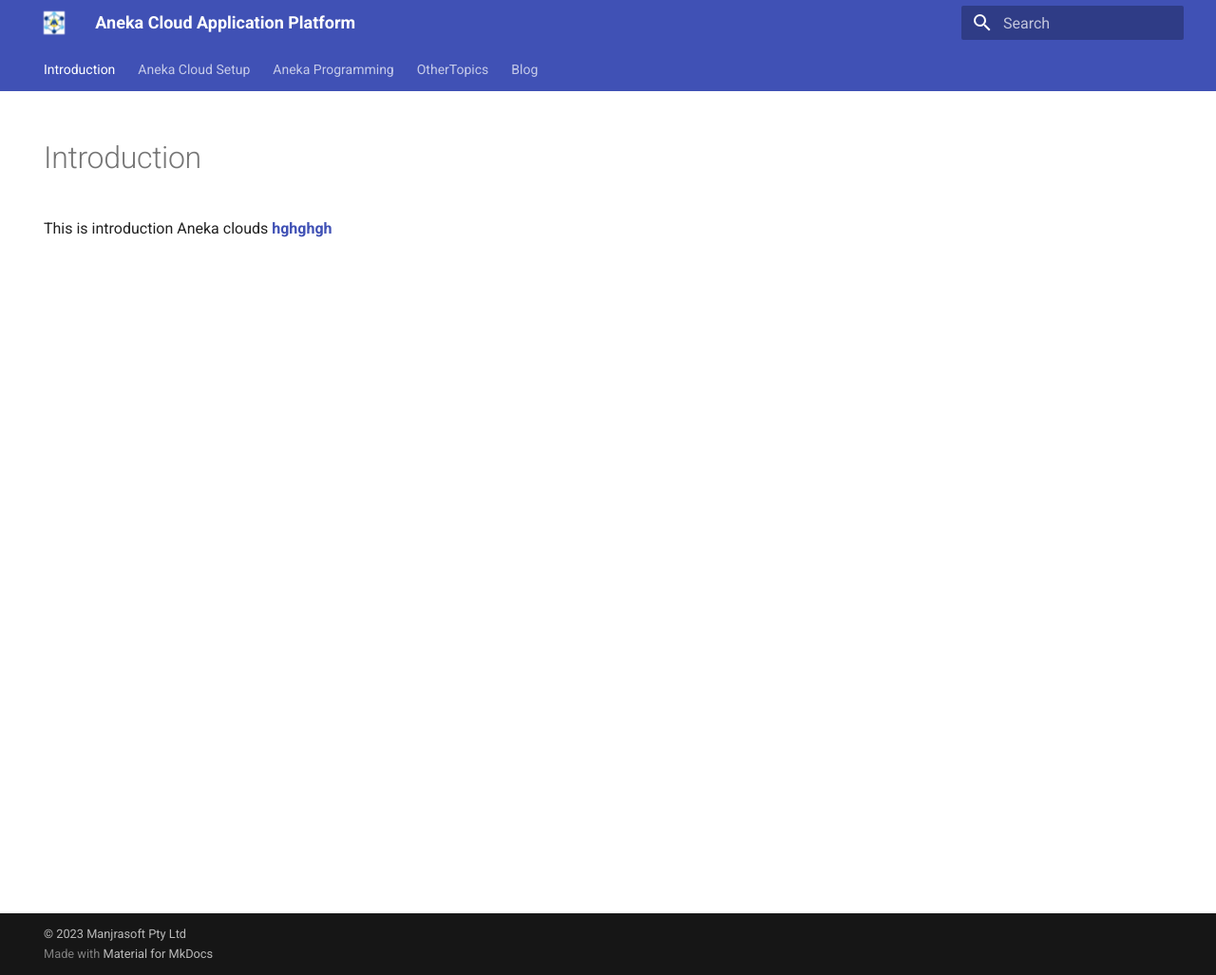
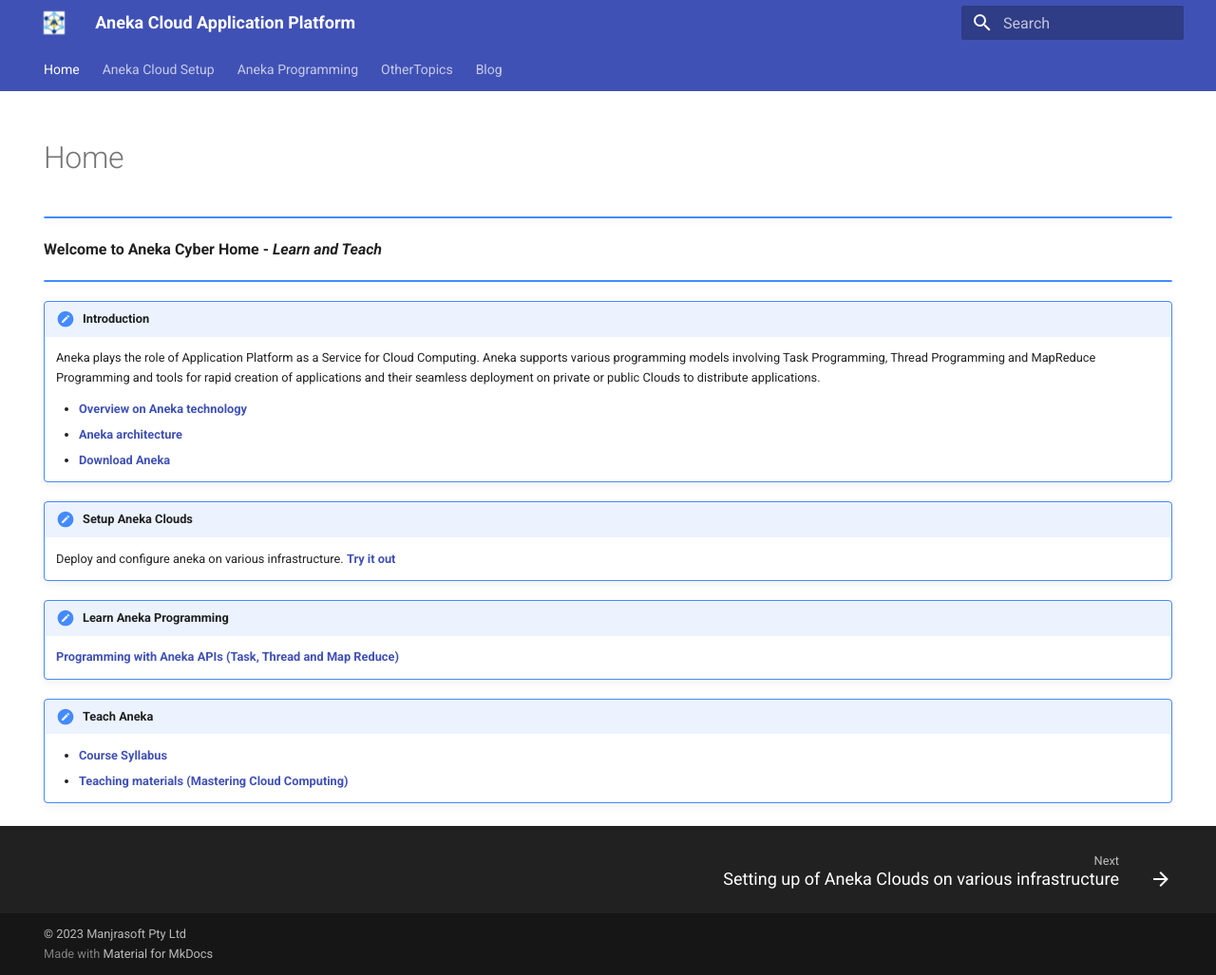
Before and after one commit to shivupoojar/anekadocs, an MkDocs documentation site: the page built from docs/index.md, in a window 1280 px wide and 1027 px high. Shown: the whole window at 95% size. Built offline with MkDocs 1.6.1 and Material for MkDocs 9.7.7, drawn with Linux system fonts in a browser that asks for light colours.

Commit message:
some updates

```diff
--- a/docs/index.md
+++ b/docs/index.md
@@ -4,6 +4,38 @@
   - toc
 ---
 
-# Introduction
-This is introduction Aneka clouds  __[hghghgh]__
-[hghghgh]: OtherTopics/visualstudio.md
+# Home
+!!! note ""
+**Welcome to Aneka Cyber Home - *Learn and Teach***
+!!! note ""
+
+
+!!! note "Introduction"
+      Aneka plays the role of Application Platform as a Service for Cloud Computing. Aneka supports various programming models involving Task Programming, Thread Programming and MapReduce Programming and tools for rapid creation of applications and their seamless deployment on private or public Clouds to distribute applications.
+
+      * __[Overview on Aneka technology]__
+      * __[Aneka architecture]__
+      * __[Download Aneka]__
+
+!!! note "Setup Aneka Clouds"
+    Deploy and configure aneka on various infrastructure.
+    __[Try it out]__
+
+
+!!! note "Learn Aneka Programming"
+    __[Programming with Aneka APIs (Task, Thread and Map Reduce)]__
+
+
+!!! note "Teach Aneka"
+    * __[Course Syllabus]__
+    * __[Teaching materials (Mastering Cloud Computing)]__
+
+
+
+[Course Syllabus]: OtherTopics/visualstudio.md
+[Try it Out]: Aneka%20Cloud%20Setup
+[Overview on Aneka technology]: https://www.manjrasoft.com/products.html
+[Aneka architecture]: https://www.manjrasoft.com/aneka_architecture.html
+[Download Aneka]:https://www.manjrasoft.com/manjrasoft_downloads.html
+[Teaching materials (Mastering Cloud Computing)]: http://buyya.com/MasteringClouds/
+[Programming with Aneka APIs (Task, Thread and Map Reduce)]: Aneka%20Programming
--- a/mkdocs.yml
+++ b/mkdocs.yml
@@ -10,6 +10,9 @@
     - search.suggest
     - search.highlight
     - content.code.copy
+    - content.action.edit
+    - content.action.view
+    - navigation.footer
 markdown_extensions:
   - abbr
   - admonition
```
